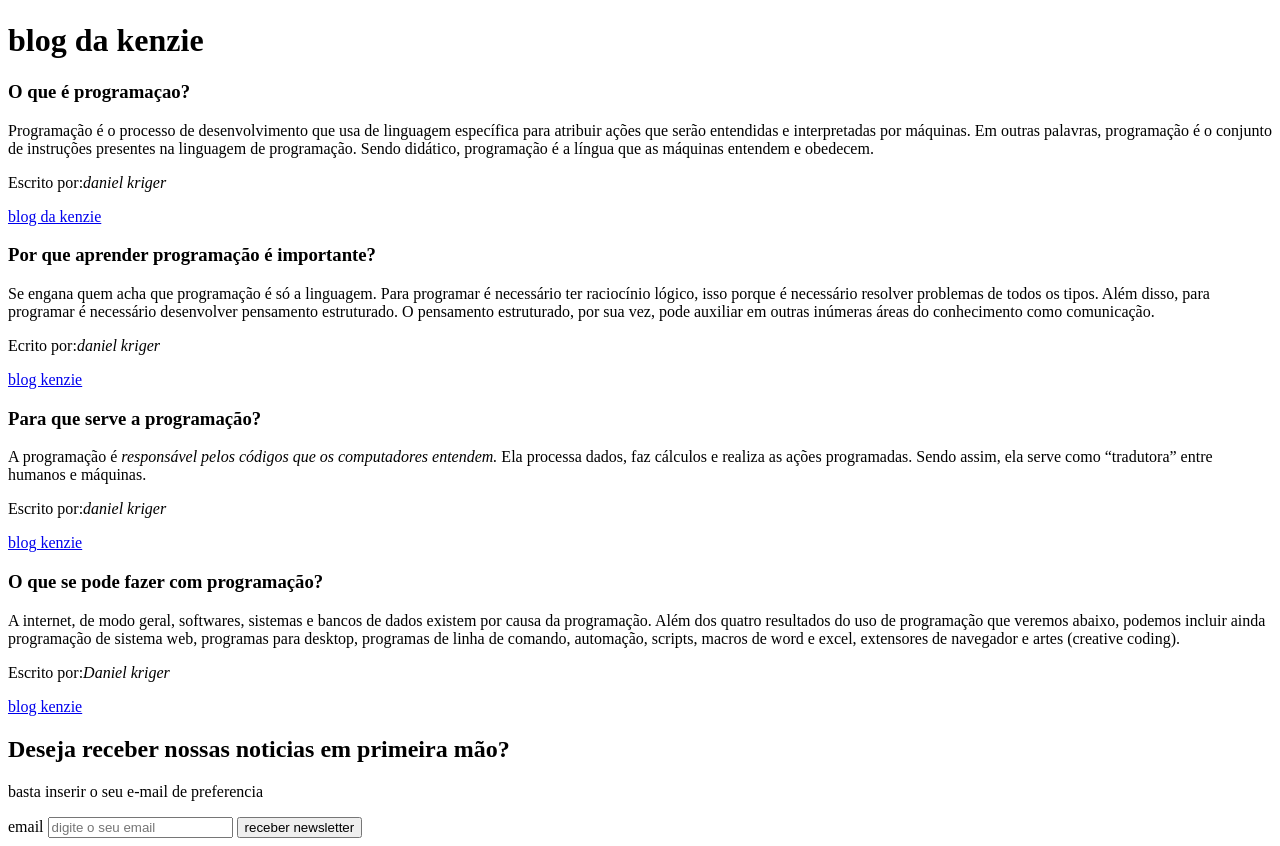
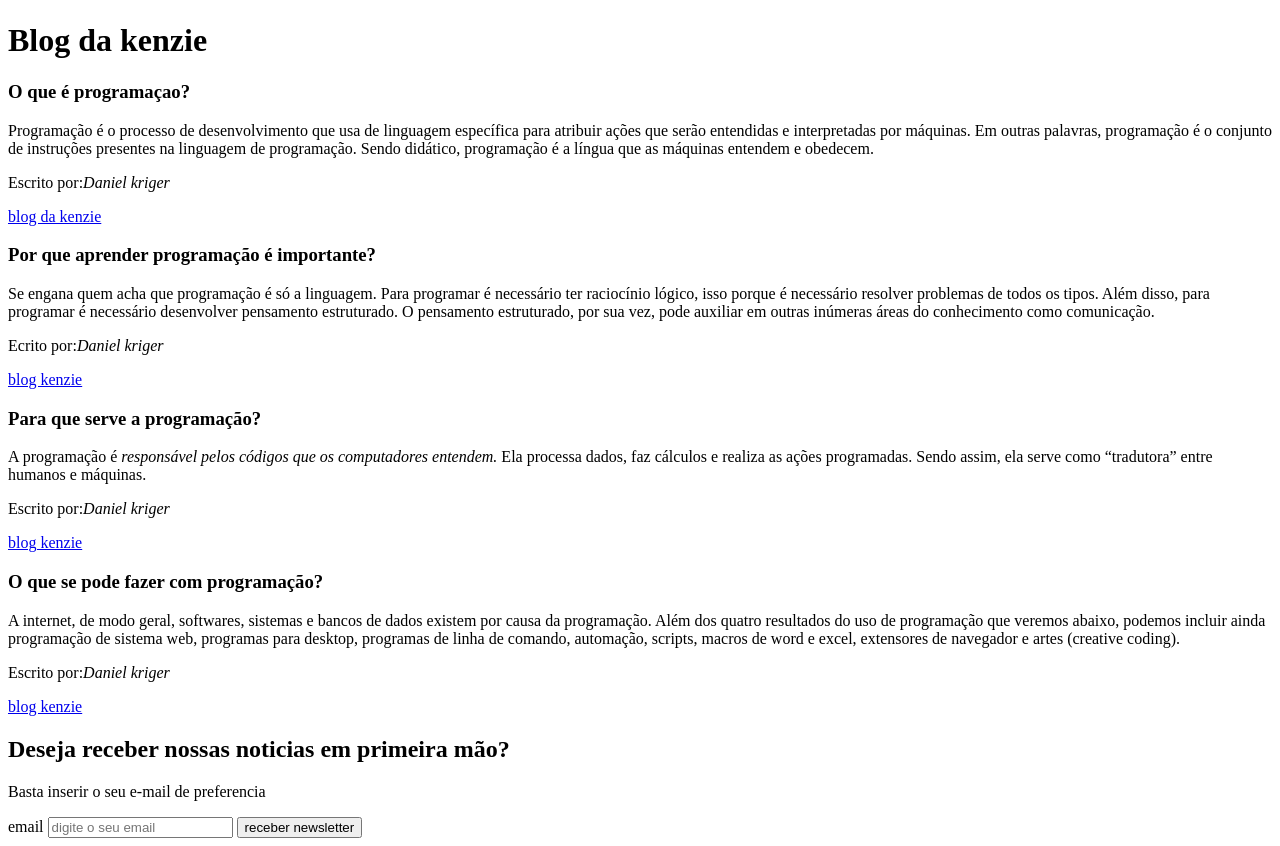
Before and after one commit to aparecidalo/blog_da_kenzie, a plain HTML site: page index.html in a window 1280 px wide. Shown: the part 311-1157 px from the top of the page. Drawn offline with Linux system fonts and the light colour scheme.

Commit message:
correção de texto

```diff
--- a/index.html
+++ b/index.html
@@ -11,7 +11,7 @@
     <header>
         <img src="https://kenzie.com.br/_next/image?url=%2Fimages%2Flogo.png&w=256&q=75" alt="logo kenzie">
         <figcaption>
-            <h1>blog da kenzie</h1>
+            <h1>Blog da kenzie</h1>
         </figcaption>
 
     </header>
@@ -26,7 +26,7 @@
                     presentes na linguagem de programação. Sendo didático, programação é a língua que as máquinas
                     entendem e
                     obedecem.</p>
-                <p>Escrito por:<em>daniel kriger</em></p>
+                <p>Escrito por:<em>Daniel kriger</em></p>
 
                 <a href="https://kenzie.com.br/blog/como-aprender-a-programar-2">blog da kenzie</a>
             </article>
@@ -39,7 +39,7 @@
                     lógico, isso porque é necessário resolver problemas de todos os tipos. Além disso, para programar é
                     necessário desenvolver pensamento estruturado. O pensamento estruturado, por sua vez, pode auxiliar
                     em outras inúmeras áreas do conhecimento como comunicação.</p>
-                <p>Ecrito por:<em>daniel kriger</em></p>
+                <p>Ecrito por:<em>Daniel kriger</em></p>
                 <a href="https://kenzie.com.br/blog/como-aprender-a-programar-2">blog kenzie</a>
             </article>
         </section>
@@ -49,7 +49,7 @@
                 <p>A programação é <i>responsável pelos códigos que os computadores entendem.</i> Ela processa dados,
                     faz cálculos e realiza as ações programadas. Sendo assim, ela serve como “tradutora” entre humanos e
                     máquinas.</p>
-                    <p>Escrito por:<em>daniel kriger</em></p>
+                    <p>Escrito por:<em>Daniel kriger</em></p>
                 <a href="https://kenzie.com.br/blog/como-aprender-a-programar-2">blog kenzie</a>
             </article>
         </section>
@@ -72,7 +72,7 @@
             <h1>Deseja receber nossas noticias em primeira mão?</h1>
             <form action="">
 
-                <p>basta inserir o seu e-mail de preferencia</p>
+                <p>Basta inserir o seu e-mail de preferencia</p>
                 <div>
                     <label for="input_email">email</label>
                     <input type="email" placeholder="digite o seu email" id="input_email" name="email" required>
```
